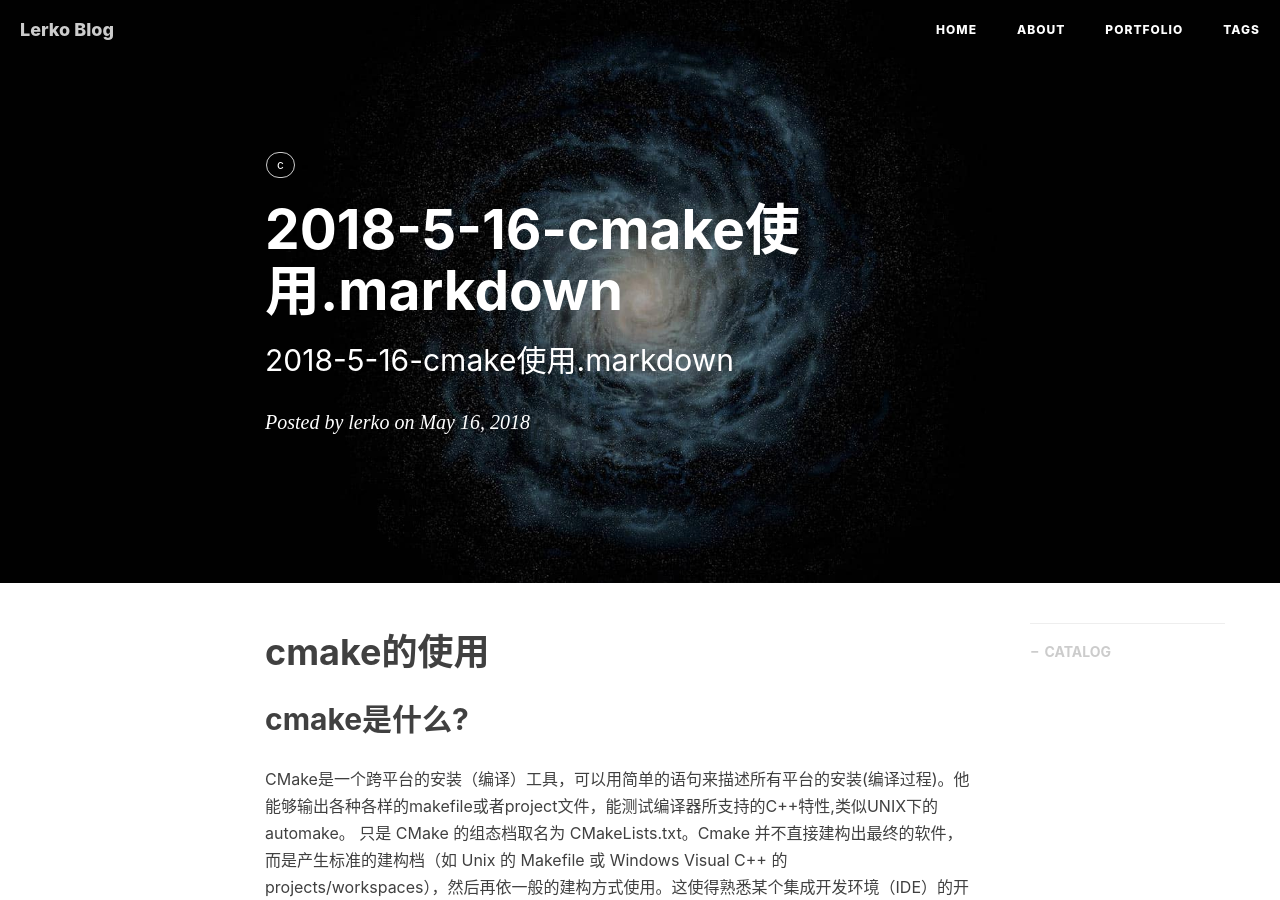
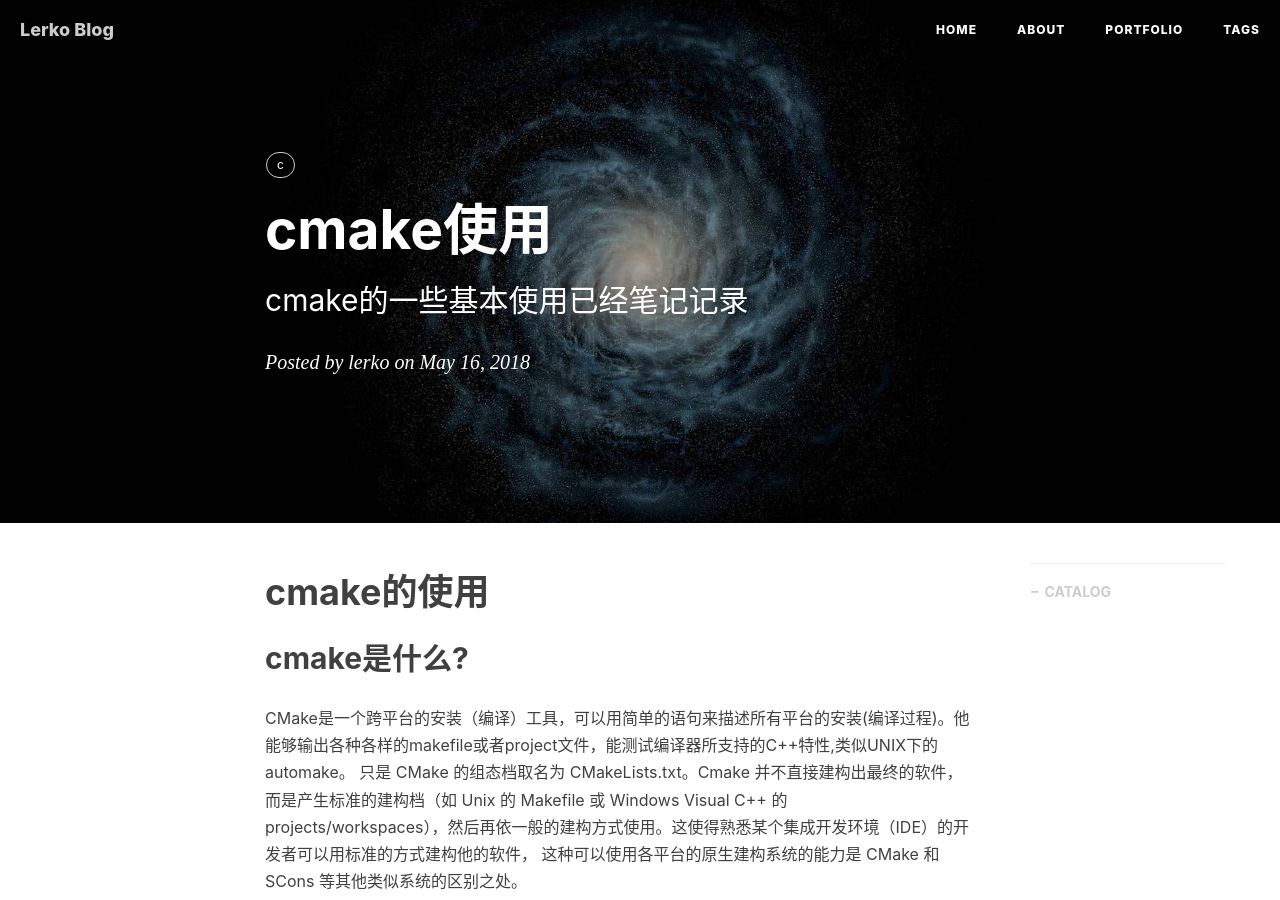
Before and after one commit to chenyingqiao/chenyingqiao.github.io, a Jekyll site: the page built from _posts/2018-5-16-cmake使用.markdown, in a window 1280 px wide and 900 px high. Built offline with Jekyll 4.4.1, drawn with Linux system fonts in a browser that asks for light colours; nearby versions of some CDN libraries; comment, search, counter and statistics services are not loaded; a style sheet for code colours, icons or effects is not loaded.

Commit message:
添加cmake文档

```diff
--- a/_posts/2018-5-16-cmake使用.markdown
+++ b/_posts/2018-5-16-cmake使用.markdown
@@ -1,7 +1,7 @@
 ---
 layout:     post
-title:      "2018-5-16-cmake使用.markdown"
-subtitle:   "2018-5-16-cmake使用.markdown"
+title:      "cmake使用"
+subtitle:   "cmake的一些基本使用已经笔记记录"
 date:       2018-5-16
 author:     "lerko"
 header-img: "img/post-bg-universe.jpg"
```
